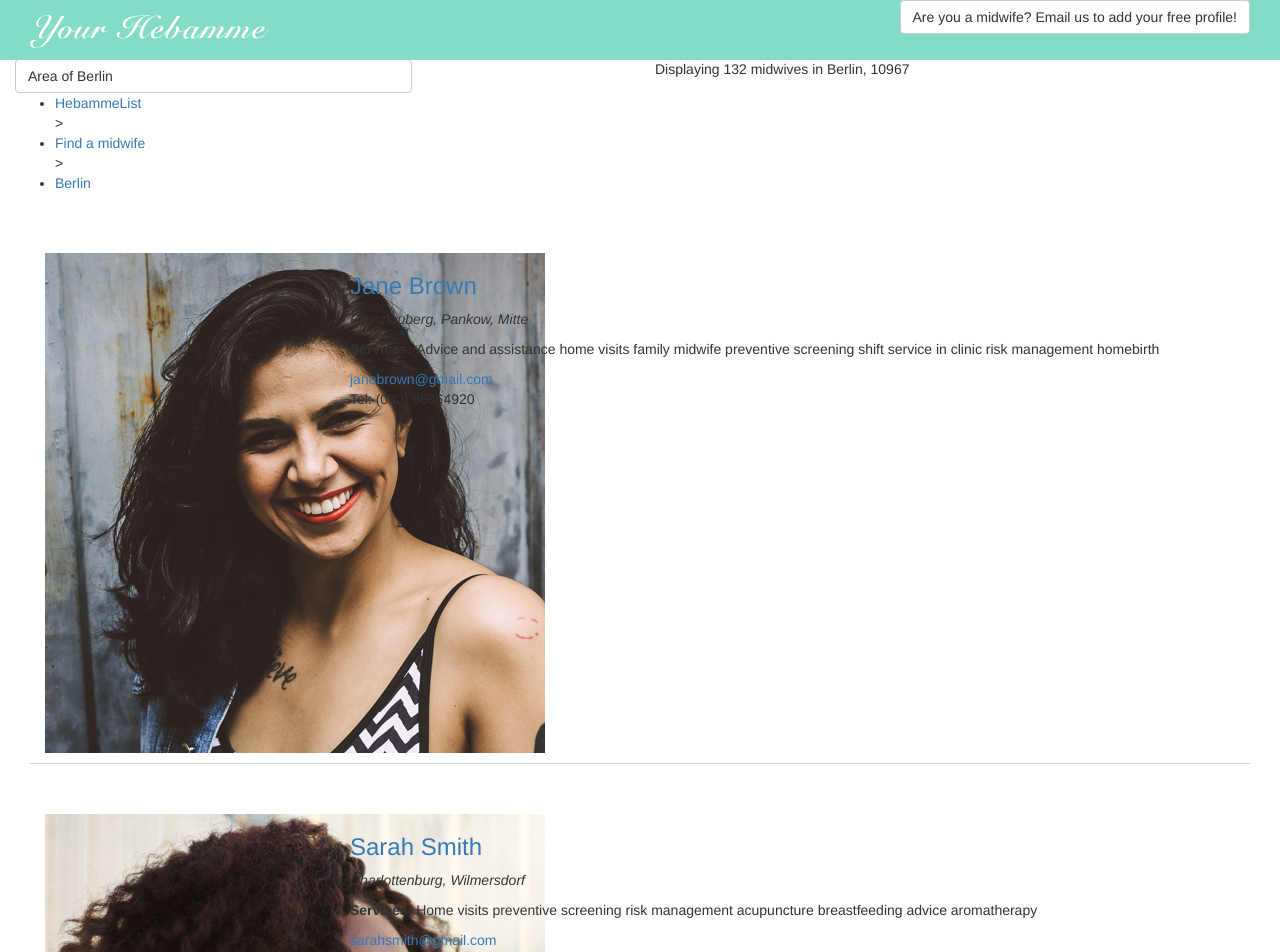
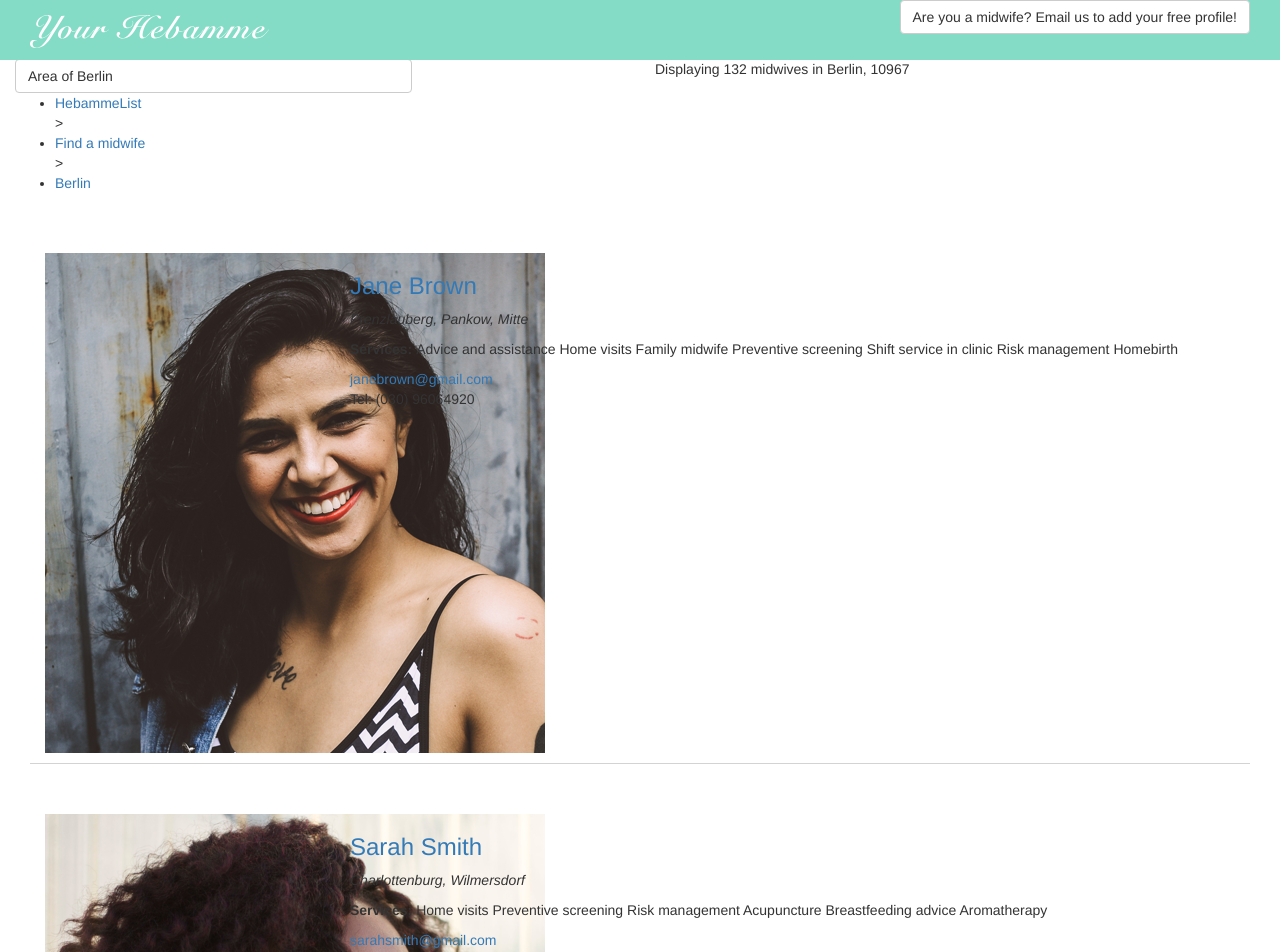
Before and after one commit to manninglabs/heblist, a Vue app: page /list in a window 1280 px wide. Shown: the top 952 px of the page. Built offline with nearby package versions, Linux system fonts and the light colour scheme; a web font is replaced by a local one.

Commit message:
Fixed the style of list and show. Small changes to json.

```diff
--- a/src/components/Footer.vue
+++ b/src/components/Footer.vue
@@ -60,9 +60,9 @@
     <div class="container-fluid" id="footer">
       <p>Are you an excellent midwife? <a href="mailto:hello@hebammelist.com">Email us</a> to join “Your Hebamme” today!</p>
       <ul class="list-unstyled">
-        <li><a href="#responsive-menu">Home</a></li>
+        <li><a href="index.html">Home</a></li>
         <li class="hidden"><a href="about.html">About</a></li>
-        <li><a href="#responsive-menu">Find Hebamme</a></li>
+        <li><a href="index.html">Find Hebamme</a></li>
         <li class="hidden"><a href="contact.html">Contact</a></li>
         <li class="hidden"><a href="">Register</a></li>
         <li class="hidden"><a href="pricing.html">Pricing</a></li>
--- a/src/pages/List.vue
+++ b/src/pages/List.vue
@@ -9,7 +9,7 @@
         <list-item :hebamme="p"></list-item>
       </div>
     </div>
-    <list-pagination />
+    <!-- <list-pagination /> -->
     <site-footer />
   </div>
 </template>
@@ -30,8 +30,8 @@ export default {
           name: 'Jane Brown',
           areas: 'Prenzlauberg, Pankow, Mitte',
           professionalStatement: 'I was born in 1987 in the Wittgensteiner Land in Nordrhein-Westfalen, Germany. After that I moved to Cologne, where I started to work in the media industry. This short detour was necessary to show me my real vocation and after a voluntary year of social service in a day care facility for young children I finally started my training to become a midwife. Right after passing my midwifery exams at the Midwifery School Paderborn I packed my backpack in October 2012 and traveled to India, to get to know a foreign country, people and traditions. Half of the time I spent there, I was traveling around, half of it I worked in a German Birthing Center in Tamil Nadu. Accompanying lots of Indian women during their pregnancy, birth and postnatal period made it a very precious and interesting time, which let me gain a lot of experience in midwifery.',
-          services: ['Advice and assistance', 'home visits', 'family midwife', 'preventive screening', 'shift service in clinic', 'risk management', 'homebirth'],
-          courses: 'Birth preparation course, prenatal yoga',
+          services: ['Advice and assistance', 'Home visits', 'Family midwife', 'Preventive screening', 'Shift service in clinic', 'Risk management', 'Homebirth'],
+          courses: 'Birth preparation course, Prenatal yoga',
           languages: 'English, German'
         },
         {
@@ -44,8 +44,8 @@ export default {
           name: 'Sarah Smith',
           areas: 'Charlottenburg, Wilmersdorf',
           professionalStatement: 'Every woman who is covered by health insurance is entitled to midwife care, regardless of whether she is in a statutory or private health insurance. The ways I can look after you are very diverse: care in the pregnancy, advice and help with pregnancy problems, birth preparation. In the first days after birth, I come home to your home every day, look after mother and child, give tips on breastfeeding, help taking care of the child. All in all, I will go to you for about eight weeks (in case of persistent problems up to 12 weeks) after your childbirth, then at larger intervals. So that you feel safe and all your questions are answered. In addition, I still have the whole breastfeeding period (at least nine months) for you to help with breastfeeding.',
-          services: ['Home visits', 'preventive screening', 'risk management', 'acupuncture', 'breastfeeding advice', 'aromatherapy'],
-          courses: 'Postnatal gymnastics, breastfeeding course',
+          services: ['Home visits', 'Preventive screening', 'Risk management', 'Acupuncture', 'Breastfeeding advice', 'Aromatherapy'],
+          courses: 'Postnatal gymnastics, Breastfeeding course',
           languages: 'English, German'
         },
         {
@@ -58,8 +58,8 @@ export default {
           name: 'Barbara Holz',
           areas: 'Köpenick',
           professionalStatement: 'I am working as a freelance midwife in Berlin for over 10 years. After finishing my midwife exam in Hannover in 2005, I returned to my hometown of Berlin. Here I worked for several years in the birthplace and accompanied women and families from the beginning of their pregnancy, assisted during house births and hospital births, right after birth and until the end of lactation. After the birth of my first child, I moved the focus of my activity to the maternity care and preventive care as well as the postnatal support. In 2012, I completed my basic education in acupuncture.',
-          services: ['Beleghebamme', 'home birth', 'prenatal care', 'postnatal care', 'breastfeeding advice', 'shift service in clinic', 'risk management'],
-          courses: 'Postnatal gymnastics, breastfeeding course',
+          services: ['Beleghebamme', 'Home birth', 'Prenatal care', 'Postnatal care', 'Breastfeeding advice', 'Shift service in clinic', 'Risk management'],
+          courses: 'Postnatal gymnastics, Breastfeeding course',
           languages: 'English, German'
         },
         {
@@ -72,7 +72,7 @@ export default {
           name: 'Lisa Grey',
           areas: 'Zehlendorf, Dahlem',
           professionalStatement: 'I am a midwife with intention and love and a soap box for every aspect of my work. I feel incredibly honored and humbled before this work, as well as impassioned and invigorated by it on a daily basis. There are so, so many reasons why I am a midwife and why I choose to geek out exponentially over the world of sexual and reproductive health. To answer a lot of questions I have received recently about why midwifery, why nurse-midwifery, why reproductive justice, why abortion, why queer health, why leadership, etc., I have come to realize that for me, the answer to “But why are you a midwife AND this other thing too?” my response is, “To me, that’s midwifery!” So, here are some answers to “Why are you a midwife and…” to give perspective to all of the questions underneath and around and above and supporting what is “my midwifery.',
-          services: ['Home visits', 'breastfeeding advice', 'preventive care'],
+          services: ['Home visits', 'Breastfeeding advice', 'Preventive care'],
           courses: 'Birth preparation course',
           languages: 'English, German, French'
         },
@@ -86,7 +86,7 @@ export default {
           name: 'Juliane Schmidt',
           areas: 'Friedrichshain',
           professionalStatement: 'I am a midwife on purpose and with purpose. I am a midwife because I believe caring for women is the most important work in the world right now. I am a midwife because I believe that sexual and reproductive health matter to people’s lives, and the midwifery model of care is one that seeks to empower people through that lens. I am a midwife who believes that reproductive justice is vital to each and every movement, feminism and midwifery included. I am a midwife who believes that queer and trans sexual and reproductive healthcare should be brought to the forefront of the sexual and reproductive health conversation, because great midwifery care should mean great midwifery care for everyone. I am a midwife who believes abortion is healthcare and a human right and it should be available to anyone on demand without apology*. I am a midwife who believes in midwifery.',
-          services: ['Beleghebamme', 'home birth', 'prenatal and postnatal care'],
+          services: ['Beleghebamme', 'Home birth', 'Prenatal and postnatal care'],
           courses: 'Prenatal yoga',
           languages: 'English, German, Spanish'
         },
@@ -100,7 +100,7 @@ export default {
           name: 'Anna Sagert',
           areas: 'Kreuzberg, Friedrichshain',
           professionalStatement: 'I first heard the word ‘midwife’ in a women’s studies class at the University of Michigan (shout out to the awesome Lisa Kane Low and Joanne Bailey!). Like many midwives, I started out pre-med and learned, for a variety of reasons, that the medical model’s approach to teaching, learning, and patient care and individual empowerment did not align with my personal belief system. I switched to studying global health and medical anthropology, and by the time I sat down in a women’s studies class and learned about midwives, my mind was already in love with the world of public health (still is), and I wanted to ride that love train and work to support the globe on a broad scale for a while. So I did, working in microbicide research and HIV prevention methods for women.',
-          services: ['Advice and assistance', 'breastfeeding advice'],
+          services: ['Advice and assistance', 'Breastfeeding advice'],
           courses: 'Postnatal gymnastics',
           languages: 'English, German'
         },
@@ -114,8 +114,8 @@ export default {
           name: 'Katharina Flemming',
           areas: 'Spandau',
           professionalStatement: 'My personal ambition is to accompany you carefully, respectfully and responsibly in this important phase of your life, from pregnancy through to the babys changing-off period. I would like to inform, support and promote your self-confidence for the birth and the future parenthood.',
-          services: ['Advice and assistance', 'acupuncture'],
-          courses: 'Baby massage, prenatal and postnatal yoga',
+          services: ['Advice and assistance', 'Acupuncture'],
+          courses: 'Baby massage, Prenatal and postnatal yoga',
           languages: 'English, German'
         },
         {
@@ -128,7 +128,7 @@ export default {
           name: 'Julia Klein',
           areas: 'Steglitz',
           professionalStatement: 'For over 10 years I am working as a freelance midwife in Berlin and in the southern region. After finishing my midwife exam in Hannover in 2005, I returned to my hometown of Berlin. Here I worked for several years in the birthplace and accompanied women and families from the beginning of their pregnancy, while house, - birth house and hospital births, in the weeks bed until the end of the lactation. After the birth of my first child, I moved the focus of my activity to the maternity care and preventive care as well as the weeks of bed support. In 2012, I completed my basic education for acupuncture and since then treat all the ailments in pregnancy and in a weeks bed in addition to naturopathic and homeopathic remedies successfully with acupuncture.',
-          services: ['Pregnancy care', 'precaution at home', 'help with breeches', 'weekly childcare', 'breastfeeding consulting', 'acupuncture'],
+          services: ['Pregnancy care', 'Precaution at home', 'Help with breeches', 'Weekly childcare', 'Breastfeeding consulting', 'Acupuncture'],
           courses: 'Birth preparation course',
           languages: 'English, German, Polish'
         },
@@ -142,8 +142,8 @@ export default {
           name: 'Viktoria Jahn',
           areas: 'Prenzlauer Berg, Mitte',
           professionalStatement: 'I would like to help you in a time of intense physical and emotional changes. The care in the weeks bed can be claimed up to ten days after birth, in case of problems (eg breastfeeding) longer. In order to get to know each other and to discuss how the women  couple can prepare for the weeks bed, a joint discussion is helpful. From the time of the calculated date I usually contact the women in telephone contact.',
-          services: ['Beleghebamme', 'home birth', 'breastfeeding consulting', 'acupuncture'],
-          courses: 'Breastfeeding course, prenatal yoga',
+          services: ['Beleghebamme', 'Home birth', 'Breastfeeding consulting', 'Acupuncture'],
+          courses: 'Breastfeeding course, Prenatal yoga',
           languages: 'English, German, Polish'
         },
         {
@@ -156,7 +156,7 @@ export default {
           name: 'Sonja Grothe',
           areas: 'Zehlendorf',
           professionalStatement: 'I look after both women after outpatient births, as well as women who have recently given birth, who have spent a few days on the ward. The changes which the female body experiences through and after birth are for the time being decisive. On the psychological level, too, it is a time of special sensitivities and altered perception. For the newborn, this time is associated with major adjustments.',
-          services: ['Pregnancy care', 'breastfeeding consulting', 'acupuncture'],
+          services: ['Pregnancy care', 'Breastfeeding consulting', 'Acupuncture'],
           courses: 'Birth preparation course',
           languages: 'English, German'
         },
@@ -170,8 +170,8 @@ export default {
           name: 'Christin Wiemann',
           areas: 'Weissensee',
           professionalStatement: 'I quickly learned, after working abroad in multiple countries, that midwives run the show globally when it comes to caring for women. I loved public health’s approach to community care, but wanted deeper connections with individual people as a clinician and direct care provider. Midwifery was the one and only path that aligned the stars of all of my worlds: trusting other people to know whats best for their bodies, caring for women because ultimately that means caring for everyone, engaging an empowerment model that elevated voices of both care providers and care seekers, and mobilizing within a global community of strong voices. So I went back to school to, in my mind, join in the community of kickass people doing the best job in the world: full spectrum reproductive and sexual health care for women.',
-          services: ['Home birth', 'hospital birth', 'prenatal care', 'postnatal care', 'aromatherapy'],
-          courses: 'Baby massage, postnatal gymnastics',
+          services: ['Home birth', 'Hospital birth', 'Prenatal care', 'Postnatal care', 'Aromatherapy'],
+          courses: 'Baby massage, Postnatal gymnastics',
           languages: 'English, German'
         },
         {
@@ -184,8 +184,8 @@ export default {
           name: 'Jenny Schwarz',
           areas: 'Wilmersdorf, Zehlendorf',
           professionalStatement: 'I believe in the power of precepting, teaching by example, and being in an environment where education and evidence are the foundation of care. I love my profession and I feel so fortunate to be with students, showing them the excitement I have as a new provider, and encouraging the next generation of midwives to get into practice as quickly as possible. With each shift I am proud and invigorated by the awesome students who come through and challenge me at the same time as I work to challenge them. The university environment encourages constant thought about what could be different, how collaboration facilitates growth for all provider types, and ideas about what is next in sexual and reproductive health care for all people. I love learning and growing and collaborating: students and universities help me to keep doing all of those things.',
-          services: ['Pregnancy care', 'breastfeeding consulting', 'acupuncture'],
-          courses: 'Birth preparation course, prenatal yoga',
+          services: ['Pregnancy care', 'Breastfeeding consulting', 'Acupuncture'],
+          courses: 'Birth preparation course, Prenatal yoga',
           languages: 'English, German'
         },
         {
@@ -198,7 +198,7 @@ export default {
           name: 'Michaela Leon',
           areas: 'Reinickendorf',
           professionalStatement: 'Together, we talk about what the partner can do to help you with the birth and try different birth positions. You will find out which tasks have midwives, and which medical aids are offered. Pictures and parents reports illustrate the birth and provide variety. We will talk about the first hours of the babys life and days, and of course, there is room for exchange and questions.',
-          services: ['Advice and assistance', 'home visits', 'family midwife', 'preventive screening', 'shift service in clinic', 'risk management'],
+          services: ['Advice and assistance', 'Home visits', 'Family midwife', 'Preventive screening', 'Shift service in clinic', 'Risk management'],
           courses: 'Birth preparation course',
           languages: 'English, German'
         },
@@ -212,8 +212,8 @@ export default {
           name: 'Julia Klein',
           areas: 'Steglitz',
           professionalStatement: 'I would like to accompany you as a midwife through your pregnancy and weeks. In my  birth preparation course  you learn everything important for the birth and life with your baby. Relax and strengthen in my course  Yoga for the recovery  from 6 weeks after the birth. Before that, your baby relaxes with the Ayurvedic Babymassage  and you get a lot of information which makes the life with your baby more beautiful.',
-          services: ['Homebirth', 'acupuncture', 'breastfeeding advice', 'aromatherapy'],
-          courses: 'Baby massage, postnatal yoga',
+          services: ['Homebirth', 'Acupuncture', 'Breastfeeding advice', 'Aromatherapy'],
+          courses: 'Baby massage, Postnatal yoga',
           languages: 'English, German, Spanish'
         },
         {
@@ -226,7 +226,7 @@ export default {
           name: 'Petra Richter',
           areas: 'Mitte',
           professionalStatement: 'I am fortunate to have had, and continue to have, incredible midwife mentors, who encouraged my interest and participation in leadership (Thanks Amy Romano and Francie Likis!). I do my best to represent the voices of those midwives who I feel I was elected to represent: new midwives, queer midwives, pro-abortion midwives, reproductive justice midwives, and midwives seeking an organization diverse in all of its regards. I am proud to be a part of an organization that welcomes the intensity of my voice and of those whose voices I seek to elevate through serving in my role. And I am thankful for the seasoned midwives who midwife me in my leadership role, and continue to encourage me as I learn all of the things I see, and do not see, that I am still learning. (Thank you to everyone who voted for me, and for those who reach out to let me know what you love  what bugs you about midwifery right now: I am listening and working hard!)',
-          services: ['Beleghebamme', 'prenatal care', 'postnatal care', 'shift service in clinic'],
+          services: ['Beleghebamme', 'Prenatal care', 'Postnatal care', 'Shift service in clinic'],
           courses: 'Birth preparation course',
           languages: 'English, German, French'
         },
@@ -240,8 +240,8 @@ export default {
           name: 'Elke Ludwig',
           areas: 'Steglitz, Zehlendorf, Dahlem',
           professionalStatement: 'As a practicing midwife and technical advisor on global health programs, I have met midwives throughout Africa, Southeast Asia, and beyond in very low-resource settings and challenging circumstances, working hard every day to ensure women and newborns receive the high-quality care they deserve.',
-          services: ['Pregnancy care', 'breastfeeding consulting'],
-          courses: 'Baby swimming, baby massage',
+          services: ['Pregnancy care', 'Breastfeeding consulting'],
+          courses: 'Baby swimming, Baby massage',
           languages: 'English, German'
         },
         {
@@ -254,7 +254,7 @@ export default {
           name: 'Marlene Mayer',
           areas: 'Prenzlauer Berg, Mitte',
           professionalStatement: 'As I work with midwives around the world I dispense more than just clinical advice. I show them how to help a mother breathe through a contraction, to make sure a woman in labor is covered and not lying there naked on a delivery bed that is separated from other clients by only a thin curtain, to talk to a client and her family respectfully.Because I am a midwife and this is what I do.',
-          services: ['Pregnancy care', 'precaution at home', 'help with breeches', 'weekly childcare', 'breastfeeding consulting', 'acupuncture'],
+          services: ['Pregnancy care', 'Precaution at home', 'Help with breeches', 'Weekly childcare', 'Breastfeeding consulting', 'Acupuncture'],
           courses: 'Postnatal gymnastics',
           languages: 'English, German'
         },
@@ -268,8 +268,8 @@ export default {
           name: 'Alexandra Fox',
           areas: 'Pankow, Prenzlauer Berg',
           professionalStatement: 'There are almost unlimited choices women can make surrounding their childbirth experiences. Choices range from from selecting prenatal education, to creating a nourishing pregnancy diet, to crafting a birth plan, to building a support team, to deciding where and with whom to give birth, to choosing health care providers for newborns, to incorporating cultural and personal rituals into birth and parenting. Midwives work in partnership with their clients in the decision-making process, assisting them in understanding the full range of options. Pregnant and parenting families make choices in the context of the rest of their lives because only they understand fully the complexities, pressures, and challenges under which they are living.',
-          services: ['Beleghebamme', 'shift at a clinic', 'prenatal and postnatal care', 'breastfeeding advice'],
-          courses: 'Birth preparation course, breastfeeding course',
+          services: ['Beleghebamme', 'Shift at a clinic', 'Prenatal and postnatal care', 'Breastfeeding advice'],
+          courses: 'Birth preparation course, Breastfeeding course',
           languages: 'English, German, Russian'
         },
         {
@@ -282,7 +282,7 @@ export default {
           name: 'Marina Nolte',
           areas: 'Charlottenburg',
           professionalStatement: 'A midwife-led birth gives a woman a measure of control generally unavailable with a physician-led hospital births—the freedom to move, eat, bathe, or whatever else might help her labor and birth more confidently. The role of a midwife is to monitor labor, guiding and supporting the birthing woman safely through the birth process. For many women, care with a midwife allows them to birth their way, safely and naturally, supported by the people they love. Many studies show that midwifery care through labor and delivery lowers complication rates and reduces the likelihood of unnecessary cesarean section.',
-          services: ['Beleghebamme', 'prenatal care', 'breastfeeding consulting', 'home visits'],
+          services: ['Beleghebamme', 'Prenatal care', 'Breastfeeding consulting', 'Home visits'],
           courses: 'Prenatal yoga',
           languages: 'English, German, Polish'
         },
@@ -296,8 +296,8 @@ export default {
           name: 'Eva Kaminski',
           areas: 'Tempelhof, Mitte',
           professionalStatement: 'Midwives hold the key to optimal birthing practices and cesarean prevention. Numerous studies have shown that birthing with a midwife significantly decreases the need for cesarean delivery and risk of premature birth. In addition, women and families who birth with midwives describe having a more empowering and satisfying experience. At this point in our national history, women and families deserve to not only survive childbirth but also enjoy it as a healthy bonding experience that will transform women and men into engaged, informed, and empowered parents of the children who will lead our next generation forward.',
-          services: ['Pregnancy care', 'help with breeches', 'weekly childcare', 'breastfeeding consulting', 'acupuncture'],
-          courses: 'Baby massage, baby swimming',
+          services: ['Pregnancy care', 'Help with breeches', 'Weekly childcare', 'Breastfeeding consulting', 'Acupuncture'],
+          courses: 'Baby massage, Baby swimming',
           languages: 'English, German, French, Spanish'
         }
       ]
@@ -310,4 +310,6 @@ export default {
 <style scoped>
 @import '/static/css/list-style.css';
 @import '/static/css/list-style-max-767px.css';
+
+
 </style>
--- a/static/css/index-style.css
+++ b/static/css/index-style.css
@@ -236,7 +236,7 @@ h4 {
 
 /* end homepage-info */
 
-/* slides */
+/* slides
 .carousel {
 	margin-left: 30px;
 	margin-right: 30px;
@@ -296,7 +296,7 @@ h4 {
 	padding-top: 100px;
 	margin-left: 80%;
 }
-/*end slides*/
+end slides*/
 
 /*Find a perfect midwife by: City, Services, Language;*/
 div#find_midwife {
--- a/static/css/list-style-max-767px.css
+++ b/static/css/list-style-max-767px.css
@@ -19,6 +19,7 @@
 	div#list img {
 		max-width: 120px;
 		height: auto;
+		padding-right: 10px;
 	}}
 	.navbar-brand {
 		font-size: 22px;
```
Also changed, not shown: src/components/ListFilter.vue (+23 -23 lines), src/pages/Show.vue (+14 -1 lines), static/css/list-style.css (+12 -0 lines).
